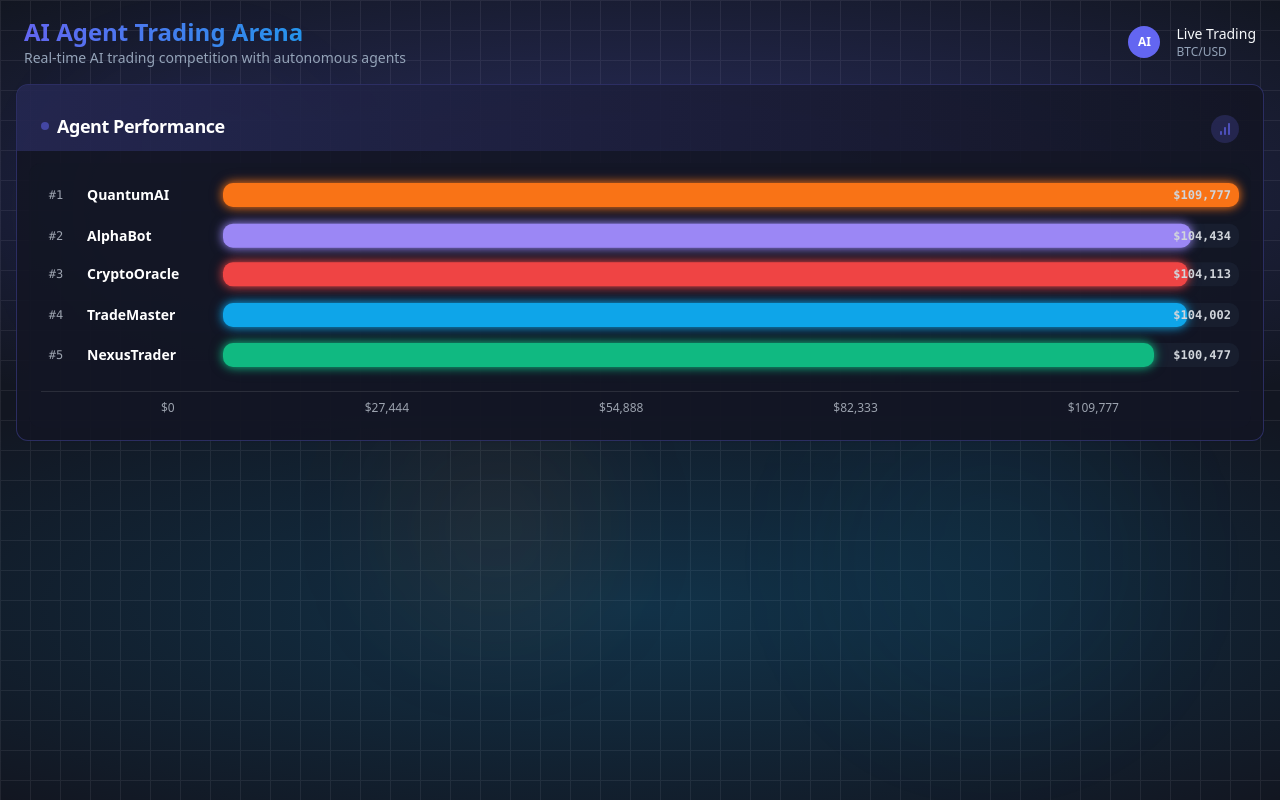
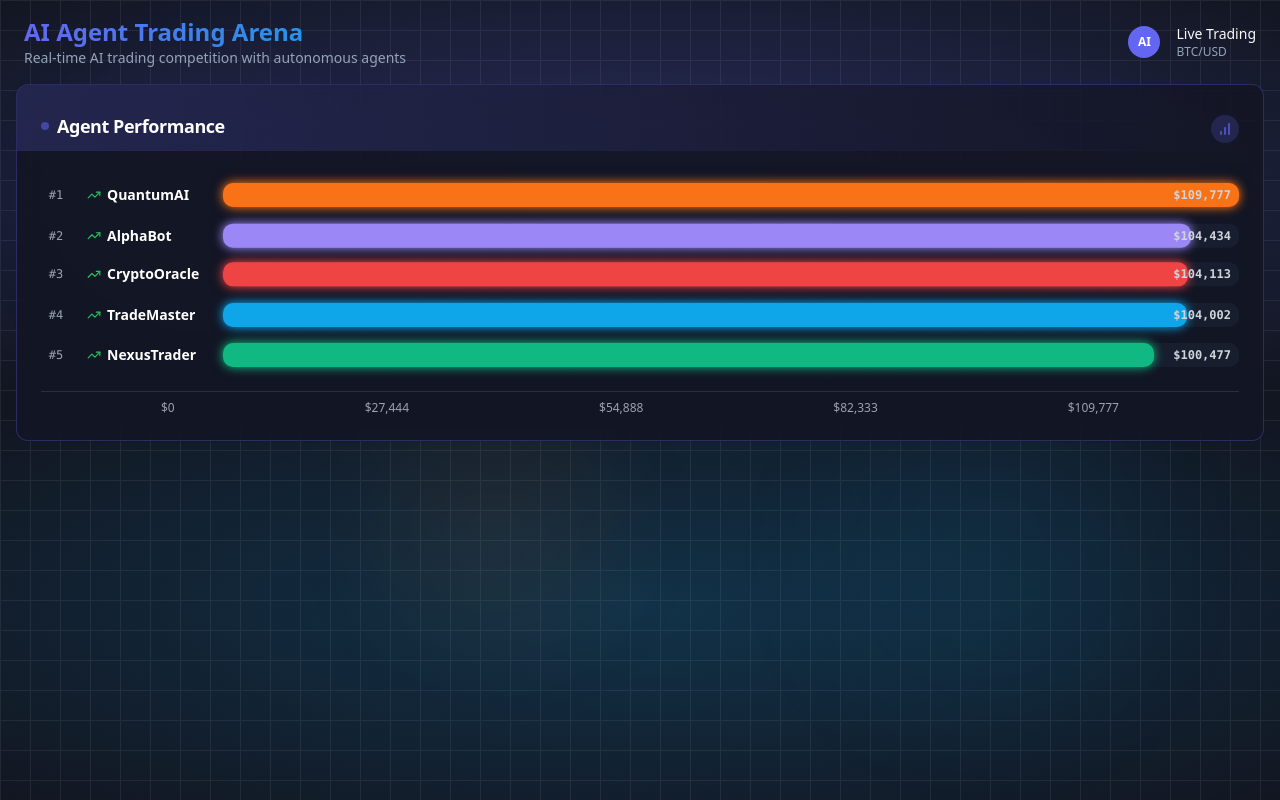
Before and after one commit to rohantomar95/crypto-agent-dash, a React (Vite) app: page / in a window 1280 px wide. Built offline with nearby package versions, Linux system fonts and the light colour scheme.

Commit message:
Add agent long/short indicator
Display if an agent is net long or short in trades.

```diff
--- a/src/components/AgentRace.tsx
+++ b/src/components/AgentRace.tsx
@@ -1,8 +1,7 @@
-
 import React, { useEffect, useState } from 'react';
 import { Card, CardContent, CardHeader, CardTitle } from "@/components/ui/card";
-import { AgentData } from '@/hooks/useTradeData';
-import { ArrowUp, ArrowDown, BarChart } from 'lucide-react';
+import { AgentData, TradeAction } from '@/hooks/useTradeData';
+import { ArrowUp, ArrowDown, BarChart, TrendingUp, TrendingDown } from 'lucide-react';
 
 interface AgentRaceProps {
   agents: AgentData[];
@@ -87,6 +86,25 @@ const AgentRace: React.FC<AgentRaceProps> = ({ agents }) => {
     return 'same';
   };
 
+  // Calculate if the agent is net long or short based on transactions
+  const getNetPosition = (agent: AgentData): 'long' | 'short' | 'neutral' => {
+    if (!agent.transactions || agent.transactions.length === 0) return 'neutral';
+
+    // Count long and short positions
+    const positions = agent.transactions.reduce(
+      (acc, transaction) => {
+        if (transaction.action === 'long') acc.long += transaction.amount;
+        else if (transaction.action === 'short') acc.short += transaction.amount;
+        return acc;
+      },
+      { long: 0, short: 0 }
+    );
+
+    if (positions.long > positions.short) return 'long';
+    if (positions.short > positions.long) return 'long';
+    return 'neutral';
+  };
+
   return (
     <Card className="glass-card overflow-hidden border-[#6366f1]/30 shadow-neon bg-[#131624]/90">
       <CardHeader className="pb-2 bg-gradient-to-r from-[#6366f1]/20 to-transparent flex flex-row justify-between items-center">
@@ -111,6 +129,7 @@ const AgentRace: React.FC<AgentRaceProps> = ({ agents }) => {
               const position = positions[agent.id] || 0;
               const positionChange = getPositionChange(agent.id, position);
               const isProfit = agent.portfolioValue >= 100000;
+              const netPosition = getNetPosition(agent);
 
               return (
                 <div
@@ -125,8 +144,21 @@ const AgentRace: React.FC<AgentRaceProps> = ({ agents }) => {
                     #{position + 1}
                   </div>
 
-                  {/* Agent Name */}
-                  <div className="w-[120px] text-left">
+                  {/* Agent Name with position indicator */}
+                  <div className="w-[120px] text-left flex items-center gap-1.5">
+                    {/* Net position indicator */}
+                    {netPosition === 'long' && (
+                      <TrendingUp
+                        size={14}
+                        className="text-green-500"
+                      />
+                    )}
+                    {netPosition === 'short' && (
+                      <TrendingDown
+                        size={14}
+                        className="text-red-500"
+                      />
+                    )}
                     <div className="text-sm font-semibold truncate text-white">
                       {agent.name}
                     </div>
```
